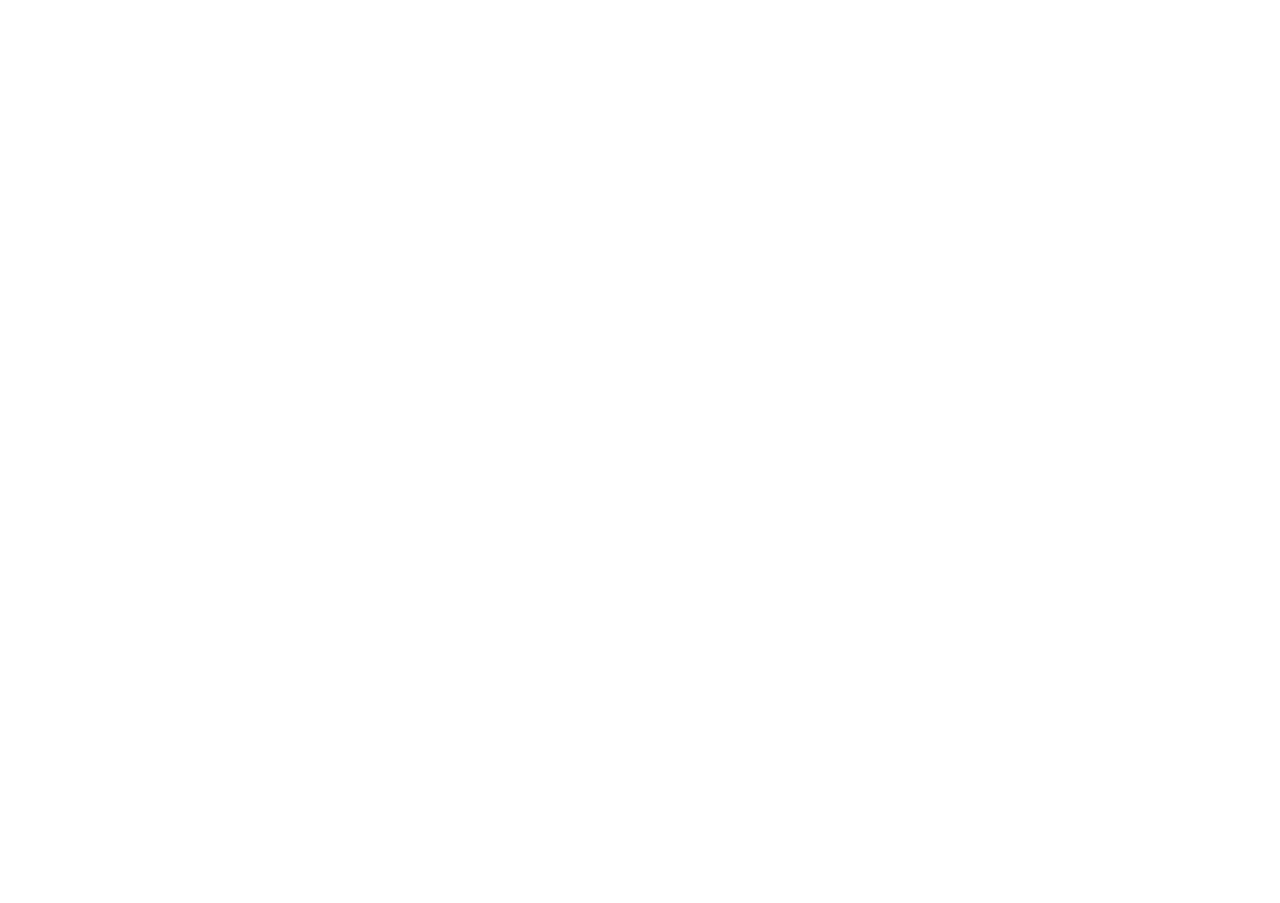
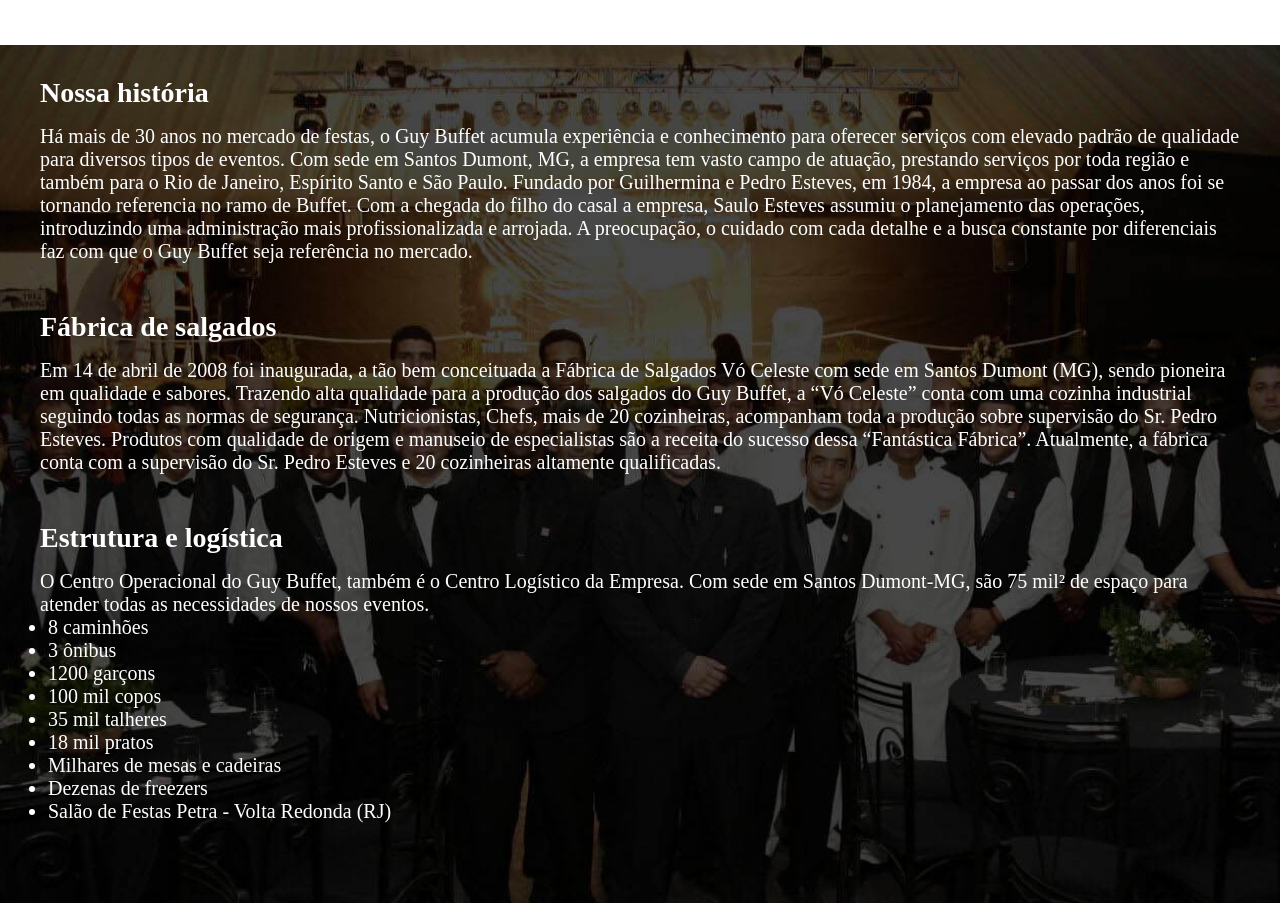
Before and after one commit to LucasMtss/guy-buffet, a React (Vite) app: page / in a window 1280 px wide. Shown: the part 840-1743 px from the top of the page. Before the commit the page ends 800 px from the top, so only its background shows below. Built offline with nearby package versions, Linux system fonts and the light colour scheme.

Commit message:
adicao do title

```diff
--- /dev/null
+++ b/src/components/Title/index.tsx
@@ -0,0 +1,19 @@
+
+import  { Text } from'./style.ts'
+
+interface IProps {
+    text: string;
+}
+
+function Title({ text}: IProps) {
+
+    return (
+       <Text>
+        {text}
+
+       </Text>
+    )
+
+
+}
+export default Title
--- /dev/null
+++ b/src/components/Title/style.ts
@@ -0,0 +1,13 @@
+import { styled } from "styled-components";
+
+export const Text = styled.h1`
+width: 100%;
+max-width: 1200px;
+font-size: 36px;
+color: #5c5c5c;
+margin: 48px 0;
+padding-left: 8px;
+border-left: 2px solid #e97b1d;
+
+
+`
--- /dev/null
+++ b/src/components/WhoWeAre/index.tsx
@@ -0,0 +1,56 @@
+
+import  { Container, Content, Text, Title } from'./style.ts'
+
+
+
+function WhoWeAre() {
+
+    return (
+
+        <Container>
+
+            <Content>
+                <Title>
+                    Nossa história
+                </Title>
+                <Text>
+                    Há mais de 30 anos no mercado de festas, o Guy Buffet acumula experiência e conhecimento para oferecer serviços com elevado padrão de qualidade para diversos tipos de eventos.
+                    Com sede em Santos Dumont, MG, a empresa tem vasto campo de atuação, prestando serviços por toda região e também para o Rio de Janeiro, Espírito Santo e São Paulo.
+                    Fundado por Guilhermina e Pedro Esteves, em 1984, a empresa ao passar dos anos foi se tornando referencia no ramo de Buffet.
+                    Com a chegada do filho do casal a empresa, Saulo Esteves assumiu o planejamento das operações, introduzindo uma administração mais profissionalizada e arrojada.
+                    A preocupação, o cuidado com cada detalhe e a busca constante por diferenciais faz com que o Guy Buffet seja referência no mercado.
+                </Text>
+                <Title>
+                    Fábrica de salgados
+                </Title>
+                <Text>
+                    Em 14 de abril de 2008 foi inaugurada, a tão bem conceituada a Fábrica de Salgados Vó Celeste com sede em Santos Dumont (MG), sendo pioneira em qualidade e sabores. Trazendo alta qualidade para a produção dos salgados do Guy Buffet, a “Vó Celeste” conta com uma cozinha industrial seguindo todas as normas de segurança.
+                    Nutricionistas, Chefs, mais de 20 cozinheiras, acompanham toda a produção sobre supervisão do Sr. Pedro Esteves.
+                    Produtos com qualidade de origem e manuseio de especialistas são a receita do sucesso dessa “Fantástica Fábrica”.
+                    Atualmente, a fábrica conta com a supervisão do Sr. Pedro Esteves e 20 cozinheiras altamente qualificadas.
+                </Text>
+                <Title>
+                    Estrutura e logística
+
+                </Title>
+                <Text>
+                        O Centro Operacional do Guy Buffet, também é o Centro Logístico da Empresa. Com sede em Santos Dumont-MG, são 75 mil² de espaço para atender todas as necessidades de nossos eventos.
+                        <ul>
+                            <li>8 caminhões</li>
+                            <li>3 ônibus</li>
+                            <li>1200 garçons</li>
+                            <li>100 mil copos</li>
+                            <li>35 mil talheres</li>
+                            <li>18 mil pratos</li>
+                            <li>Milhares de mesas e cadeiras</li>
+                            <li>Dezenas de freezers</li>
+                            <li>Salão de Festas Petra - Volta Redonda (RJ)</li>
+                        </ul>
+                    </Text>
+            </Content>
+        </Container>
+    )
+
+
+}
+export default WhoWeAre
--- /dev/null
+++ b/src/components/WhoWeAre/style.ts
@@ -0,0 +1,33 @@
+import { styled } from "styled-components";
+import image from "../../assets/employers.png"
+export const Container = styled.section`
+width: 100vw;
+background-image: url(${image});
+display: flex;
+justify-content: center;
+padding: 32px;
+
+
+`
+export const Content = styled.div`
+width: 100%;
+max-width: 1200px;
+color: #fff;
+display: flex;
+flex-direction: column;
+
+`
+export const Title = styled.h2`
+font-size: 28px;
+margin-bottom: 16px;
+
+`
+export const Text = styled.p`
+font-size: 20px;
+margin-bottom: 48px;
+ul{
+    margin-left:8px;
+
+}
+
+`
--- a/src/pages/Home/index.tsx
+++ b/src/pages/Home/index.tsx
@@ -1,7 +1,9 @@
 import Banner from "../../components/Banner";
 import Header from "../../components/Header";
 import Navbar from "../../components/Navbar";
-import { Container } from "./style";
+import Title from "../../components/Title";
+import WhoWeAre from "../../components/WhoWeAre";
+import { Container, } from "./style";
 
 
 
@@ -13,6 +15,8 @@ function Home(){
         <Header />
         <Navbar/>
         <Banner/>
+        <Title text="Quem Somos"/>
+        <WhoWeAre/>
 
         </Container>
 
```
Also changed, not shown: src/assets/employers.png (added).
